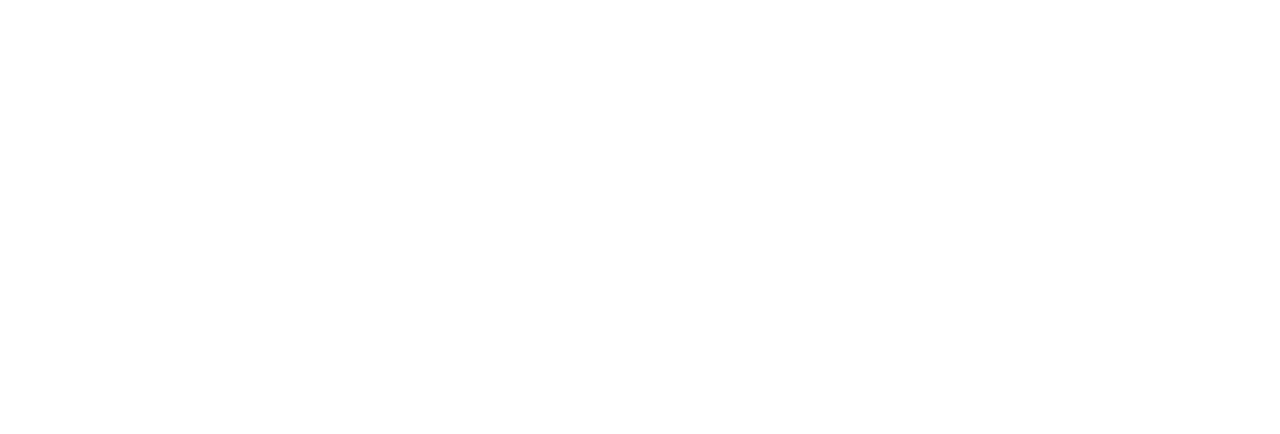
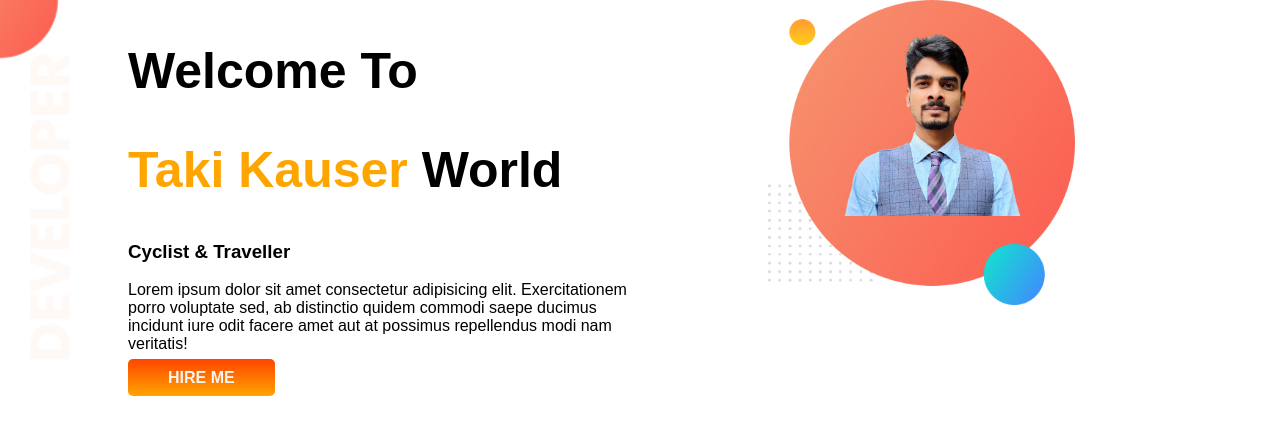
Before and after one commit to TakiKauser/developer-portfolio, a plain HTML site: page index.html in a window 1280 px wide. Drawn offline with Linux system fonts and the light colour scheme; a web font is replaced by a local one.

Commit message:
top banner added

```diff
--- a/index.html
+++ b/index.html
@@ -6,8 +6,23 @@
     <meta name="viewport" content="width=device-width, initial-scale=1.0">
     <title>Taki Kauser Portfolio</title>
     <link rel="stylesheet" href="style.css">
+    <link rel="preconnect" href="https://fonts.googleapis.com">
+    <link rel="preconnect" href="https://fonts.gstatic.com" crossorigin>
+    <link href="https://fonts.googleapis.com/css2?family=Otomanopee+One&display=swap" rel="stylesheet">
 </head>
 <body>
+    <section class="top-banner">
+        <div class="half-width">
+            <h1>Welcome To</h1>
+            <h1> <span class="dev-name">Taki Kauser</span> World</h1>
+            <h3>Cyclist & Traveller</h3>
+            <p>Lorem ipsum dolor sit amet consectetur adipisicing elit. Exercitationem porro voluptate sed, ab distinctio quidem commodi saepe ducimus incidunt iure odit facere amet aut at possimus repellendus modi nam veritatis!</p>
+            <a class="linked-button" href="https://www.linkedin.com/in/taki-kauser/" target="_blank">HIRE ME</a>
+        </div>
+        <div class="half-width">
+            <img src="showOff/my-bg.png" alt="Taki's formal picture.">
+        </div>
+    </section>
 
 </body>
 </html>
--- a/style.css
+++ b/style.css
@@ -0,0 +1,32 @@
+body{
+    margin: 0;
+    font-family: 'Otomanopee One', sans-serif;
+}
+h1{
+    font-size: 50px;
+}
+.dev-name{
+    color: orange;
+}
+section{
+    display: flex;
+}
+.half-width{
+    width: 50%;
+    padding-left: 10%;
+}
+.half-width img{
+    width: 60%;
+}
+.linked-button{
+    text-decoration: none;
+    background-image: linear-gradient(orangered, orange);
+    padding: 10px 40px;
+    border-radius: 5px;
+    font-weight: 700;
+    color: whitesmoke;
+}
+.top-banner{
+    background-image: url(images/top-banner.png);
+    background-repeat: no-repeat;
+}
```
Also changed, not shown: images/dream-bg.png (added), images/exp-bg.png (added), images/jhankar.png (added), images/jhankar2.png (added), images/my-bg.png (added), images/my-bg2.png (added), images/top-banner.png (added), showOff/my-bg.png (added), showOff/taki.png (added), 1 other file.
